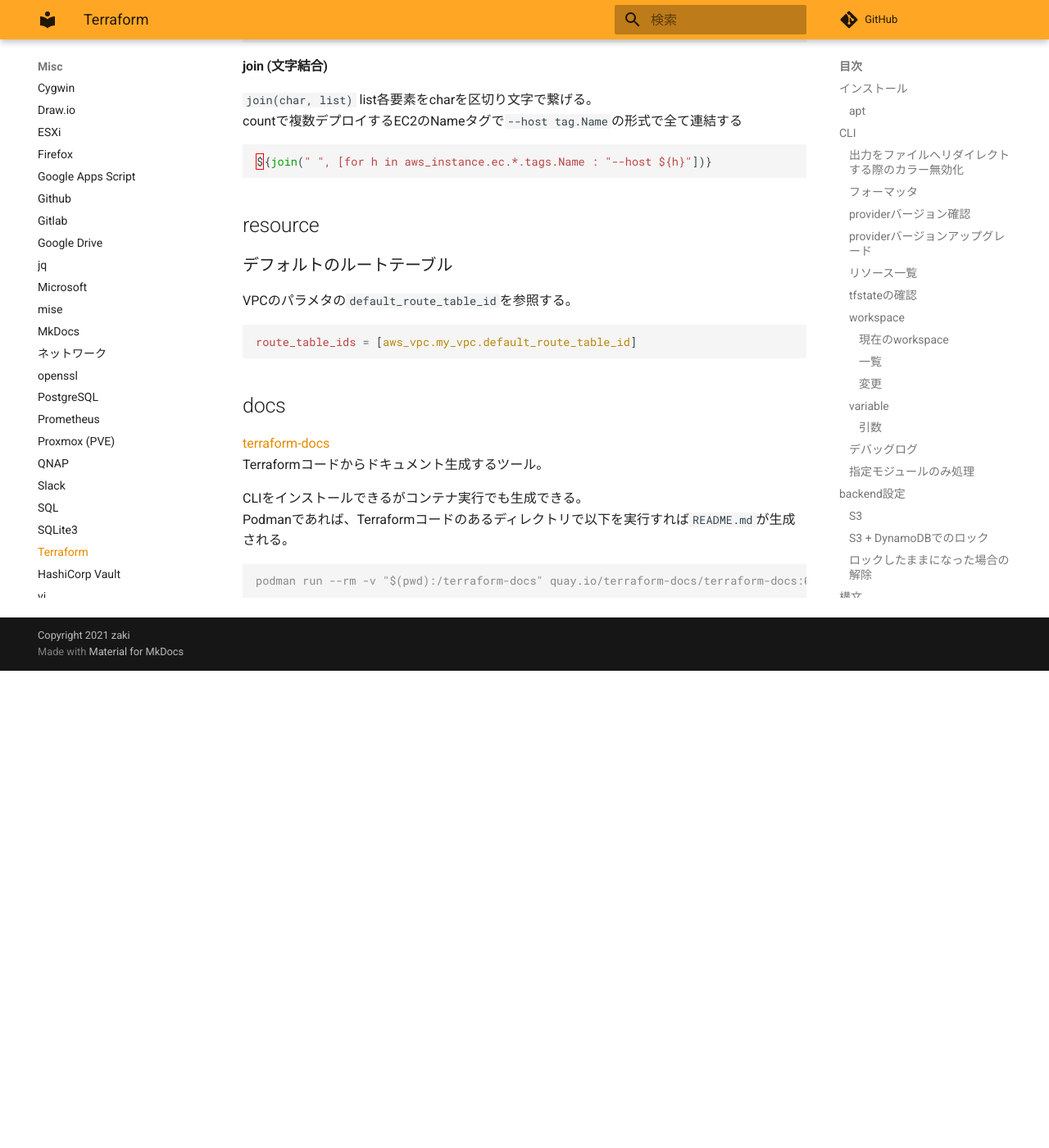
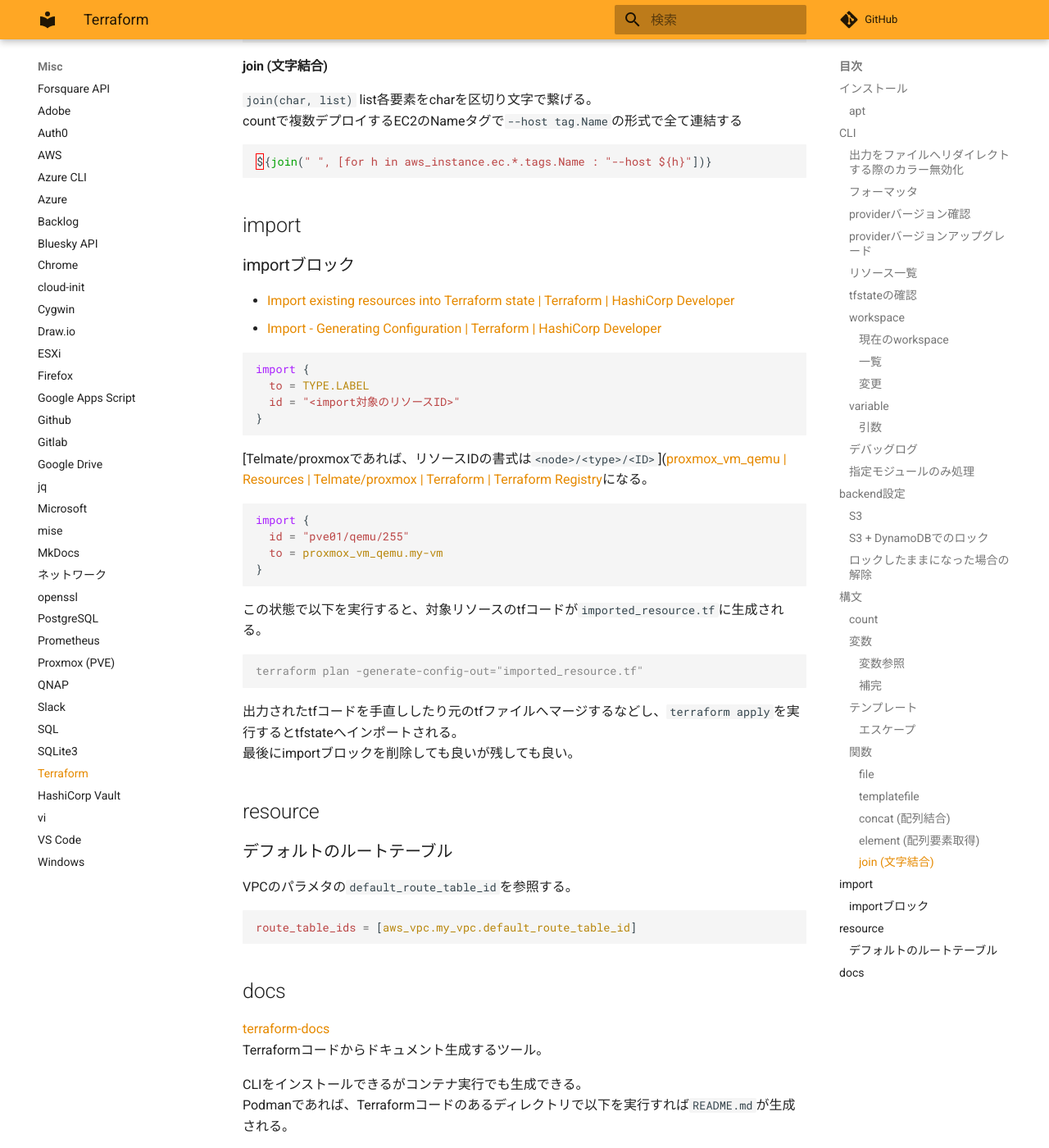
Before and after one commit to zaki-lknr/docs, an MkDocs documentation site: the page built from docs/Misc/terraform.md, in a window 1280 px wide and 1400 px high, scrolled down 7121 px. Shown: the whole window at 82% size. Built offline with MkDocs 1.6.1 and Material for MkDocs 9.7.7, drawn with Linux system fonts in a browser that asks for light colours; comment, search, counter and statistics services are not loaded; before the commit the page ends 7939 px from its top, so only the background shows below that.

Commit message:
add: misc/terraform: importブロック

````diff
--- a/docs/Misc/terraform.md
+++ b/docs/Misc/terraform.md
@@ -351,6 +351,38 @@ countで複数デプロイするEC2のNameタグで`--host tag.Name`の形式で
 ${join(" ", [for h in aws_instance.ec.*.tags.Name : "--host ${h}"])}
 ```
 
+## import
+
+### importブロック
+
+- [Import existing resources into Terraform state | Terraform | HashiCorp Developer](https://developer.hashicorp.com/terraform/language/import)
+- [Import - Generating Configuration | Terraform | HashiCorp Developer](https://developer.hashicorp.com/terraform/language/import/generating-configuration)
+
+```terraform
+import {
+  to = TYPE.LABEL
+  id = "<import対象のリソースID>"
+}
+```
+
+[Telmate/proxmoxであれば、リソースIDの書式は`<node>/<type>/<ID>`]([proxmox_vm_qemu | Resources | Telmate/proxmox | Terraform | Terraform Registry](https://registry.terraform.io/providers/Telmate/proxmox/latest/docs/resources/vm_qemu#import)になる。
+
+```terraform
+import {
+  id = "pve01/qemu/255"
+  to = proxmox_vm_qemu.my-vm
+}
+```
+
+この状態で以下を実行すると、対象リソースのtfコードが`imported_resource.tf`に生成される。
+
+```console
+terraform plan -generate-config-out="imported_resource.tf"
+```
+
+出力されたtfコードを手直ししたり元のtfファイルへマージするなどし、`terraform apply`を実行するとtfstateへインポートされる。
+最後にimportブロックを削除しても良いが残しても良い。
+
 ## resource
 
 ### デフォルトのルートテーブル
````
